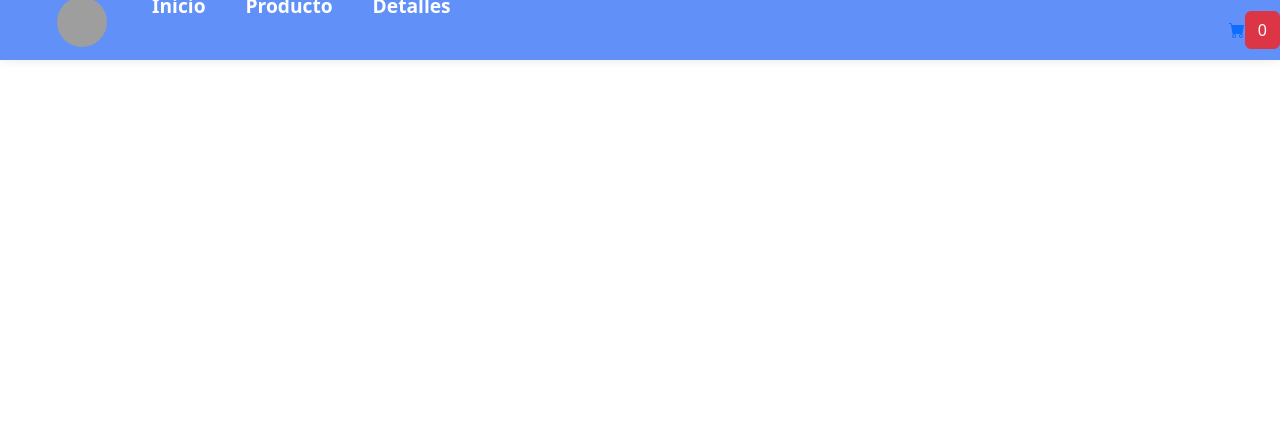
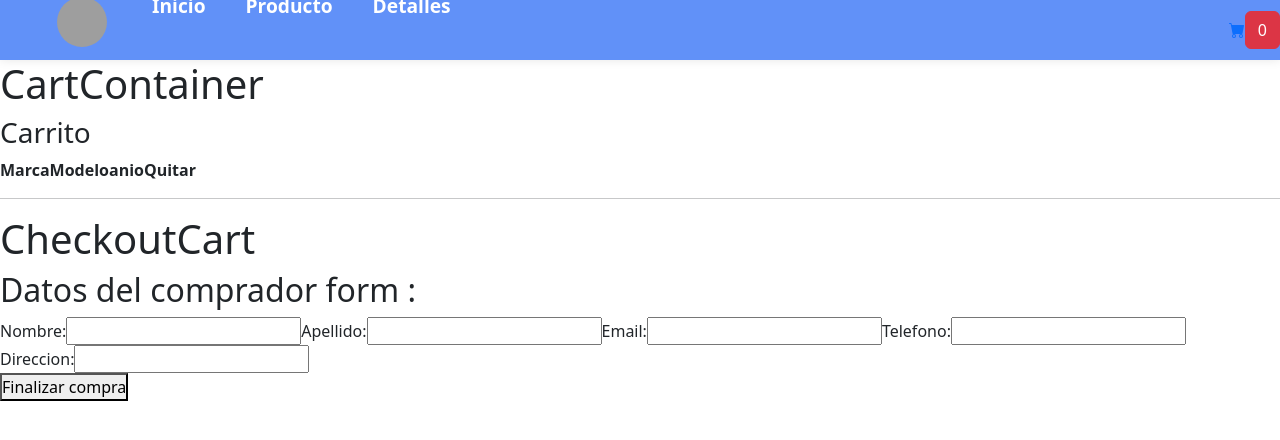
Before and after one commit to JereMedr/Preentrega1-medrano, a React (Create React App) app: page /cart in a window 1280 px wide. Shown: the top 440 px of the page. Built offline with nearby package versions, Linux system fonts and the light colour scheme; grey boxes are pictures that could not be loaded.

Commit message:
tienda virtual con carrito funcionando add y remove desde context, pagina de checkout

```diff
--- a/src/App.js
+++ b/src/App.js
@@ -4,7 +4,8 @@ import ItemListContainer from './components/ItemListContainer';
 import ItemDetailContainer from './components/ItemDetailContainer';
 import { BrowserRouter, Routes, Route, useParams } from 'react-router-dom';
 import { CartContextProvider } from './context/cartContext';
-
+import CartContainer from './components/CartContainer';
+import CompraFinalizada from './components/CompraFinalizada';
 function App() {
 
   console.log("estoy en App");
@@ -19,6 +20,8 @@ function App() {
             <Route path="/" element={<ItemListContainer greeting={"Nuestros autos"} />} />
             <Route path="/categoria/:id" element={<ItemListContainer greeting={"Nuestros autos"} />} />
             <Route path="/detalle/:id" element={<ItemDetailContainer />} />
+            <Route path="/cart" element={<CartContainer />} />
+            <Route path="/CompraFinalizada" element={<CompraFinalizada />} />
           </Routes>
         </BrowserRouter>
       </CartContextProvider>
--- a/src/components/CartContainer/index.js
+++ b/src/components/CartContainer/index.js
@@ -1,7 +1,17 @@
 import React from "react";
+import CartList from "../CartList";
+import CheckoutCart from "../CheckoutCart";
 
 function CartContainer() {
-  return <div>CartContainer</div>;
+  return (
+    <>
+    <h1> CartContainer </h1>
+    <CartList />
+    <hr/>
+    <CheckoutCart />
+    </>
+  )
+
 }
 
 export default CartContainer;
--- /dev/null
+++ b/src/components/CartList/index.js
@@ -0,0 +1,41 @@
+import React from 'react';
+import { useContext } from 'react';
+import cartContext from "../../context/cartContext";
+
+function CartList() {
+    const { cart, setCart } = useContext(cartContext);
+    const { removeItem } = useContext(cartContext);
+
+    function onRemoveItem(id) {
+        removeItem(id);
+    }
+
+    return (
+        <>
+            <h3>Carrito</h3>
+            <table>
+                <thead>
+                    <tr>
+                        <th>Marca</th>
+                        <th>Modelo</th>
+                        <th> anio</th>
+                        <th>Quitar</th>
+                    </tr>
+                </thead>
+                <tbody>
+                    {/* Map over the cart array to render each item */}
+                    {cart.map((item) => (
+                        <tr key={item.auto.id}>
+                            <td>{item.auto.marca}</td>
+                            <td>{item.auto.modelo}</td>
+                            <td>{item.auto.anio}</td>
+                            <td><button onClick={() => onRemoveItem(item.auto.id)}>Quitar</button></td>
+                        </tr>
+                    ))}
+                </tbody>
+            </table>
+        </>
+    )
+}
+
+export default CartList;
--- /dev/null
+++ b/src/components/CheckoutCart/index.js
@@ -0,0 +1,43 @@
+import React from "react";
+import {Link } from 'react-router-dom';
+import CompraFinalizada from "../CompraFinalizada";
+
+function CheckoutCart() {
+  return (
+    <>
+    <h1> CheckoutCart </h1>
+    <h2>Datos del comprador form : </h2>
+    <form>
+        <label>
+            Nombre:
+            <input type="text" name="name" />
+        </label>
+        <label>
+            Apellido:
+            <input type="text" name="lastname" />
+        </label>
+        <label>
+            Email:
+            <input type="text" name="email" />
+        </label>
+        <label>
+            Telefono:
+            <input type="text" name="phone" />
+        </label>
+        <label>
+            Direccion:
+            <input type="text" name="address" />
+        </label>
+        <div>
+           <Link to={'/CompraFinalizada'} >
+            <button type="submit">Finalizar compra</button>
+           </Link>
+        </div>
+    </form>
+
+    </>
+  )
+
+}
+
+export default CheckoutCart;
--- /dev/null
+++ b/src/components/CompraFinalizada/index.js
@@ -0,0 +1,12 @@
+import React from "react";
+
+function CompraFinalizada() {
+    return (
+        <>
+        <h1> CompraFinalizada </h1>
+        </>
+    )
+
+}
+
+export default CompraFinalizada;
--- a/src/components/NavBar/index.js
+++ b/src/components/NavBar/index.js
@@ -17,7 +17,7 @@ function NavBar() {
                 </ul>
             </div>
             <div className="navbar-carrito">
-                <CartWidget/>
+                <Link to="/cart"> <CartWidget /> </Link>
             </div>
         </div>
     );
--- a/src/context/cartContext.js
+++ b/src/context/cartContext.js
@@ -12,7 +12,9 @@ function CartContextProvider(props){
   }
 
   function removeItem(id){
-    setCart(cart.filter((item) => item.id !== id));
+    console.log("removeItem de cartContextProvider");
+    console.log("id:", id)
+    setCart(cart.filter((item) => item.auto.id !== id));
   }
 
   function clear(){
```
